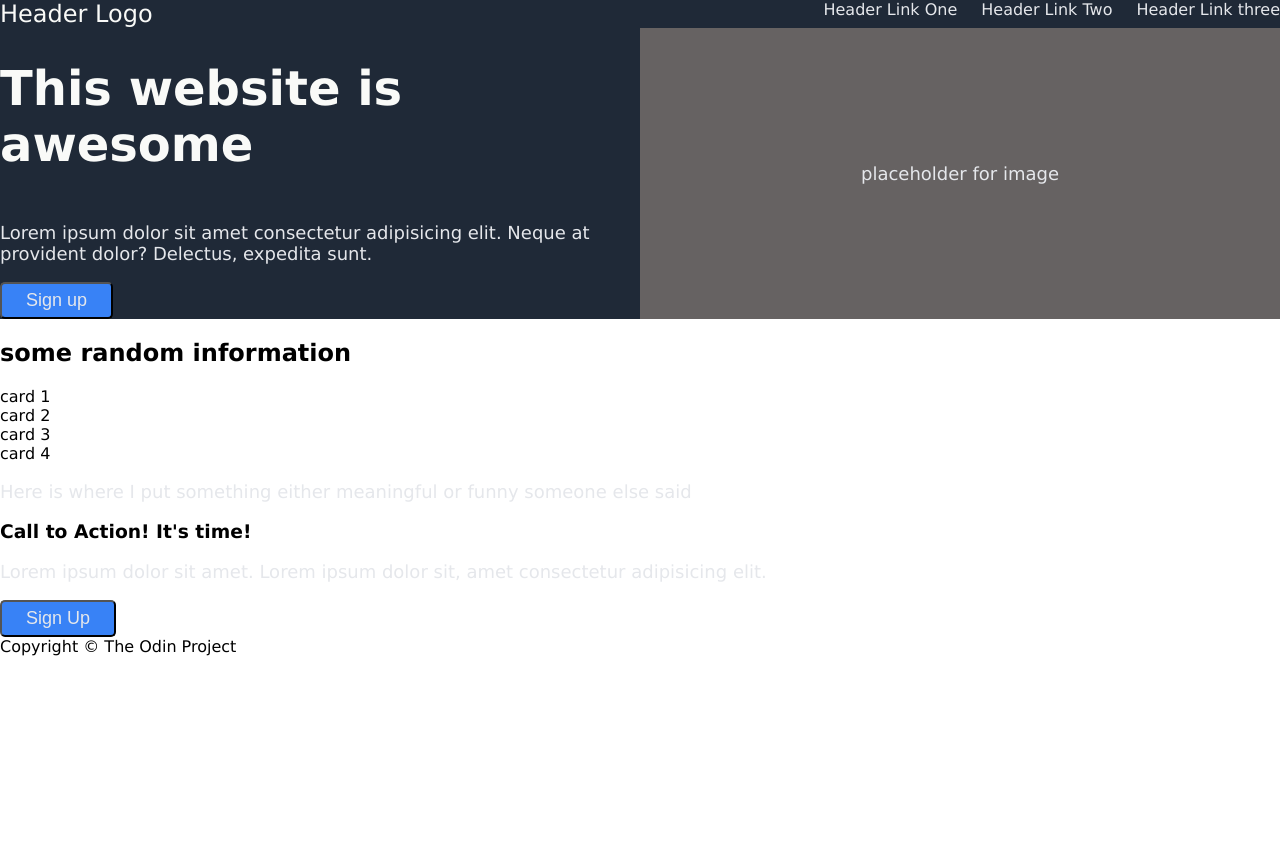
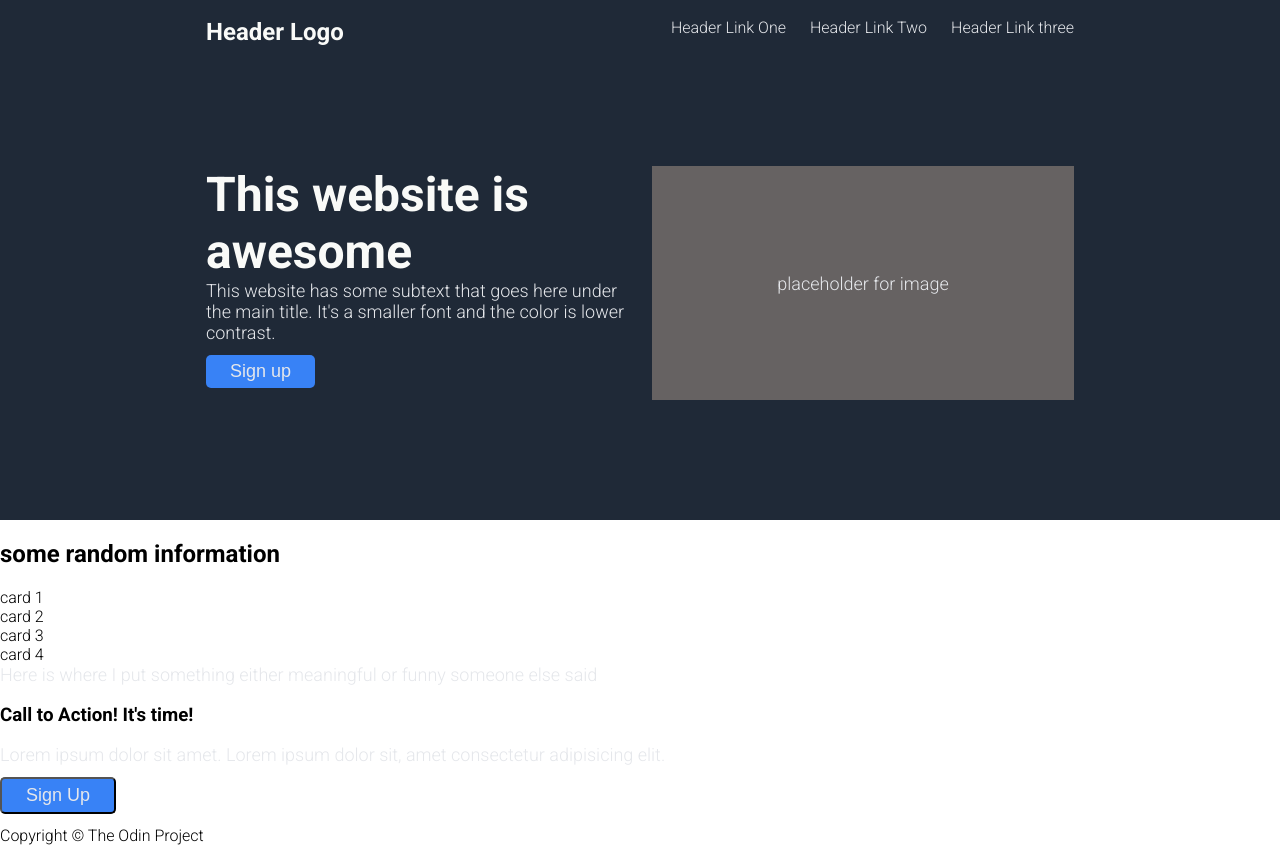
Before and after one commit to OrianaLand/odin-landingpage, a plain HTML site: page index.html in a window 1280 px wide. Before the commit the page ends 800 px from the top, so only its background shows below. Drawn offline with Linux system fonts and the light colour scheme.

Commit message:
Complete styling section one on landing page

```diff
--- a/index.html
+++ b/index.html
@@ -7,6 +7,10 @@
     <meta name="viewport" content="width=device-width, initial-scale=1.0">
     <title>Landing Page</title>
     <link rel="stylesheet" href="style.css">
+    <link rel="preconnect" href="https://fonts.googleapis.com">
+    <link rel="preconnect" href="https://fonts.gstatic.com" crossorigin>
+    <link href="https://fonts.googleapis.com/css2?family=Roboto:ital,wght@0,100;0,300;0,700;1,100&display=swap"
+        rel="stylesheet">
 </head>
 </head>
 
@@ -25,10 +29,9 @@
         <div class="container">
             <div class="content">
                 <h1>This website is awesome</h1>
-                <p>Lorem ipsum dolor sit amet consectetur adipisicing elit. Neque at provident dolor? Delectus,
-                    expedita
-                    sunt.</p>
-                <button>Sign up</button>
+                <p>This website has some subtext that goes here under the main title. It's a smaller font and the color
+                    is lower contrast.</p>
+                <button id="hero">Sign up</button>
             </div>
             <div class="image">
                 <p>placeholder for image</p>
--- a/style.css
+++ b/style.css
@@ -1,6 +1,6 @@
 body {
     margin: 0px;
-    font-family: 'Lucida Sans', 'Lucida Sans Regular', 'Lucida Grande', 'Lucida Sans Unicode', Geneva, Verdana, sans-serif
+    font-family: 'Roboto', sans-serif;
 }
 
 
@@ -8,27 +8,33 @@ body {
     background-color: #1f2937;
     display: flex;
     flex-direction: column;
+    padding: 0px 206px;
 }
 
 .header {
     display: flex;
     justify-content: space-between;
+    padding-top: 18px;
 }
 
 .logo {
     font-size: 24px;
     color: #f9faf8;
+    font-weight: 900;
 }
+
 
 h1 {
     font-size: 48px;
     color: #f9faf8;
     font-weight: 900;
+    margin: 0px;
 }
 
 p {
     font-size: 18px;
     color: #e5e7eb;
+    margin: 0px;
 }
 
 ul {
@@ -46,6 +52,8 @@ a {
 
 .container {
     display: flex;
+    padding: 120px 0px;
+    gap: 24px;
 }
 
 .content,
@@ -68,6 +76,11 @@ button {
     border-radius: 5px;
     color: #e5e7eb;
     padding: 6px 24px;
+    margin: 12px 0px;
     font-size: 18px;
     font-weight: 500;
 }
+
+#hero {
+    border: 0px;
+}
```
